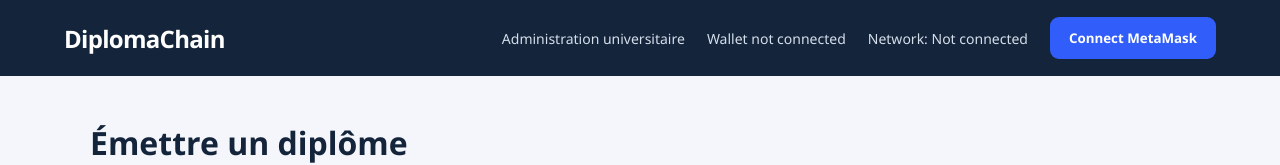
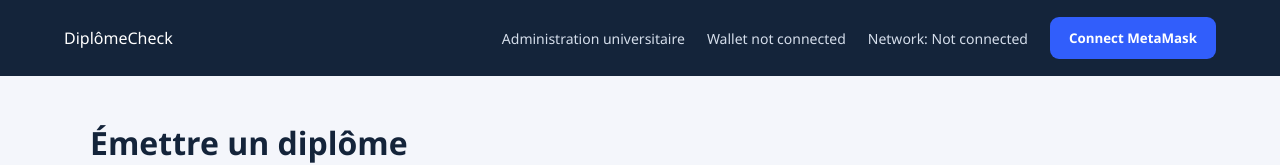
Before and after one commit to tesnim44/Diploma-Blockchain, a website: page frontend/admin/index.html in a window 1280 px wide. Shown: the top 165 px of the page. Drawn offline with nearby package versions, Linux system fonts and the light colour scheme; no server answers.

Commit message:
final update

```diff
--- a/frontend/admin/index.html
+++ b/frontend/admin/index.html
@@ -14,7 +14,7 @@
 <body>
 
     <header class="header">
-        <div class="logo">DiplomaChain</div>
+<span>DiplômeCheck</span>
 
 <div class="header-right">
     <span>Administration universitaire</span>
```
Also changed, not shown: README.md.
